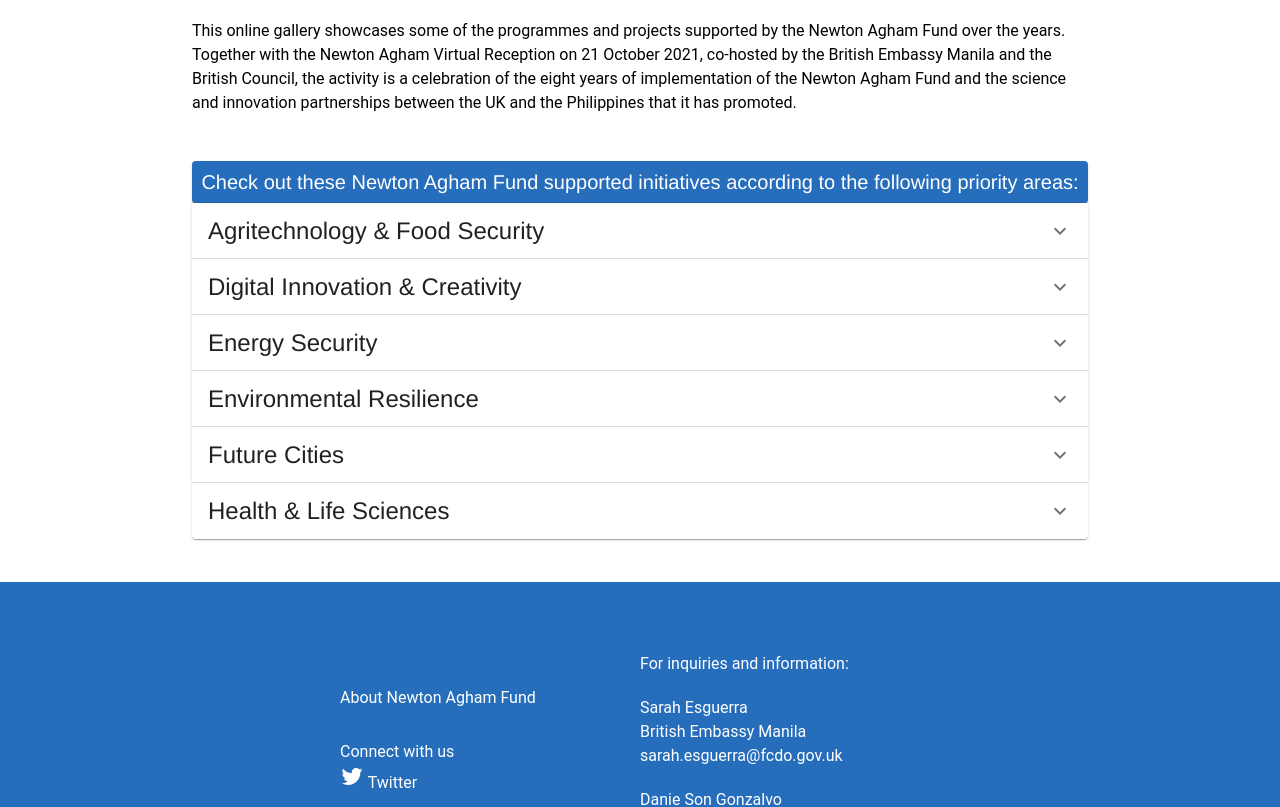
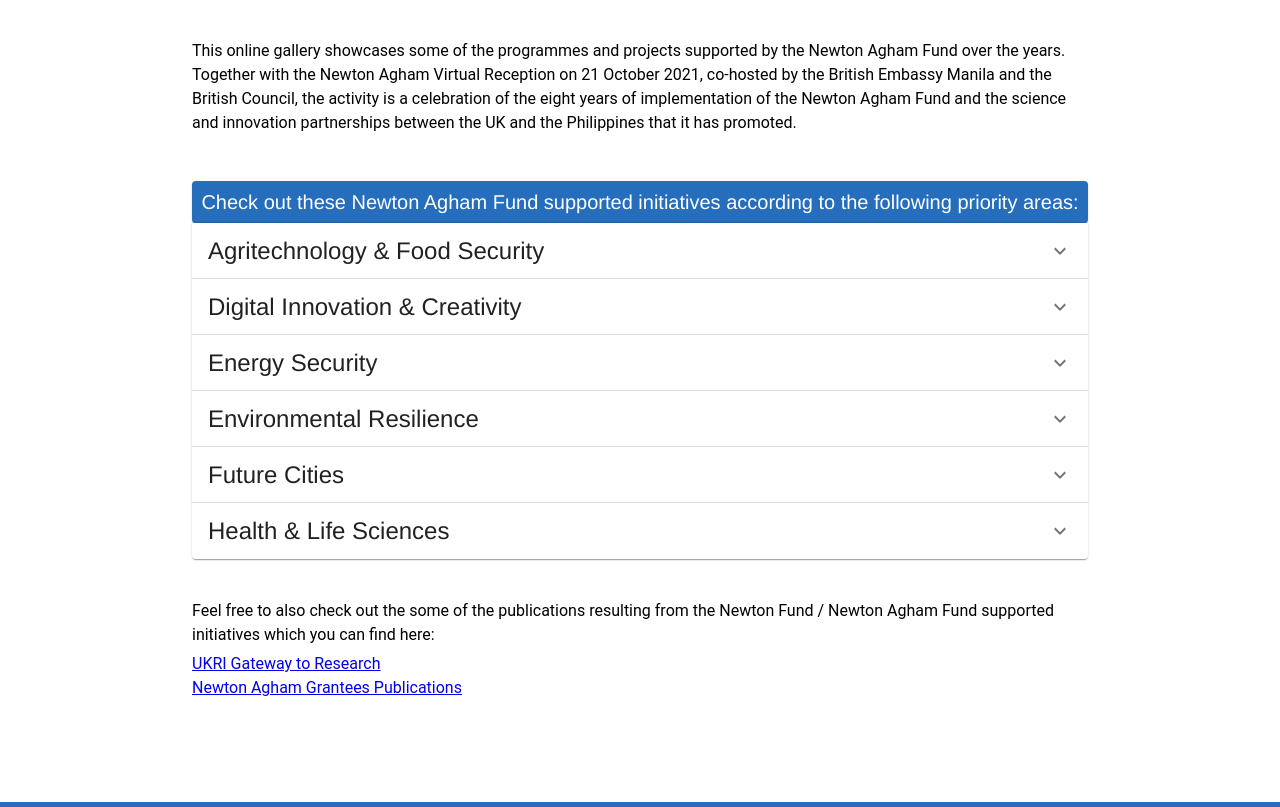
Before and after one commit to pulidongz/NewtonAgham, a React (Create React App) app in the folder newtonagham/: page / in a window 1280 px wide. Shown: the part 1040-1847 px from the top of the page. Built offline with nearby package versions, Linux system fonts and the light colour scheme; a web font is replaced by a local one.

Commit message:
uk ph logos and footer edits

```diff
--- a/newtonagham/src/components/Footer.js
+++ b/newtonagham/src/components/Footer.js
@@ -60,7 +60,7 @@
             <Grid container
               direction="row"
               justifyContent="center"
-              alignItems="center" style={{backgroundColor: '#266ebc', width: '100%', position:'relative', marginTop: -200, padding: 40}}>
+              alignItems="center" style={{backgroundColor: '#266ebc', width: '100%', position:'relative', padding: 40}}>
 
               {/* TEXT GRID LEFT*/}
               <Grid container direction="column" justifyContent="flex-start" alignItems="flex-start" xs={12} md={3} lg={3}>
--- a/newtonagham/src/components/LandingPage.js
+++ b/newtonagham/src/components/LandingPage.js
@@ -12,6 +12,9 @@
 import Footer from './Footer';
 import PriorityAreas from './PriorityAreas';
 
+import ukpartners from '../assets/images/logos/UKPartners.png';
+import phpartners from '../assets/images/logos/PhPartners.png';
+
 // JSON IMPORTS
 const json_agri = require('../json/agri.json');
 const json_digi = require('../json/digi.json');
@@ -19,6 +22,7 @@
 const json_envi = require('../json/envi.json');
 const json_future = require('../json/future.json');
 const json_health = require('../json/health.json');
+
 
 const useStyles = makeStyles({
     card: {
@@ -39,6 +43,7 @@
 export default function LandingPage() {
     const classes = useStyles();
     const [checked, setChecked] = React.useState(false);
+    // const { height, width } = useWindowDimensions();
 
     const handleChange = () => {
         setChecked((prev) => !prev);
@@ -46,6 +51,7 @@
 
     return(
         <React.Fragment>
+            {/* style={width>=400 ? {paddingLeft: '15%', paddingRight: '15%'} : null */}
             <Header />
             <Grid style={{paddingLeft: '15%', paddingRight: '15%'}}>
                 <br/>
@@ -62,10 +68,23 @@
                     <Typography variant="body1" component="div" gutterBottom>
                     Since its roll-out in 2014, the Fund has supported a number of capacity building activities and joint research and development initiatives related to various priority areas including agri-technology and food security, health and life sciences, digital innovation and creativity, environmental resilience, future cities, and energy security.
                     </Typography>
-                    <br/>
-                    <Typography variant="body1" component="div" gutterBottom>
+
+                    <Typography variant="body1" component="div" gutterBottom style={{paddingTop: 20}}>
                     The Newton Agham Fund is delivered by UK partners including British Council, Royal Academy of Engineering, UK Met Office,  Biotechnology and Biological Sciences Research Council (BBSRC), Medical Research Council (MRC), Natural Environment Research Council (NERC), , Innovate UK, and UK Research and Innovation (UKRI), in partnership with the Philippine partners Department of Science and Technology (DOST), Commission on Higher Education (CHED), and Department of Agriculture (DA).
                     </Typography>
+
+                    <Typography variant="h6" component="div" gutterBottom style={{paddingTop: 20}}>
+                        UK Partners:
+                    </Typography>
+
+                    <img src={ukpartners} alt="UK Partners" style={{width: '100%', height: 'auto',  maxWidth: 700}}/>
+
+                    <Typography variant="h6" component="div" gutterBottom style={{paddingTop: 20}}>
+                        PH Partners:
+                    </Typography>
+
+                    <img src={phpartners} alt="Philippine Partners" style={{width: '40%', height: 'auto',  maxWidth: 700}}/>
+
                 </Collapse>
 
                 <Grid container direction="row"
@@ -76,9 +95,12 @@
 
                 <br/>
                 <br/>
+
                 <Divider />
                 <br/>
                 <br/>
+                <br/>
+
                 <Typography variant="body1" display="block" gutterBottom>
                     This online gallery showcases some of the programmes and projects supported by the Newton Agham Fund over the years.  Together with the Newton Agham Virtual Reception on 21 October 2021, co-hosted by the British Embassy Manila and the British Council, the activity is a celebration of the eight years of implementation of the Newton Agham Fund and the science and innovation partnerships between the UK and the Philippines that it has promoted.
                 </Typography>
```
Also changed, not shown: newtonagham/src/assets/images/logos/PhPartners.png (added), newtonagham/src/assets/images/logos/UKPartners.png (added).
